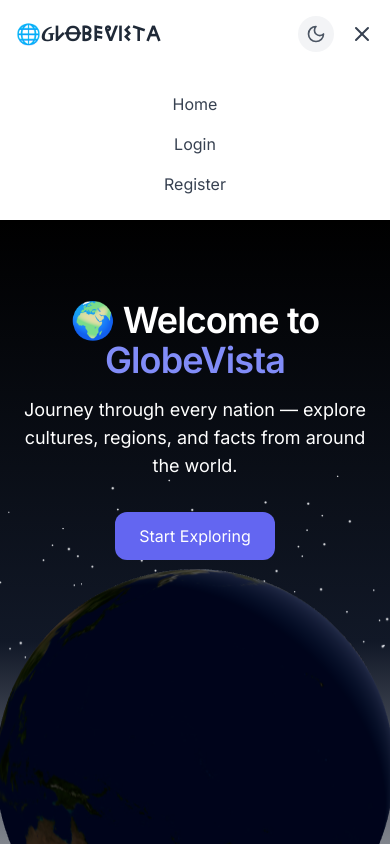
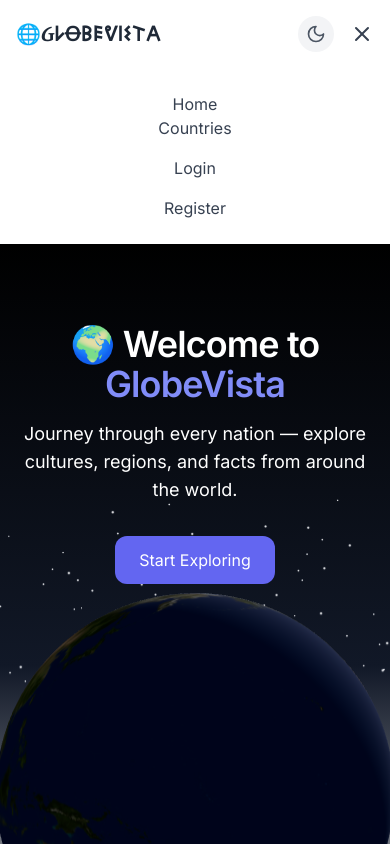
Before and after one commit to nimashag/GlobeVista, a React (Vite) app in the folder frontend/: page / in a window 390 px wide. Both pictures are taken after a click on the button 362 px from the left and 34 px from the top of the page. Shown: the top 844 px of the page. Built offline with nearby package versions, Linux system fonts and the light colour scheme.

Commit message:
Update nav bar

```diff
--- a/frontend/src/components/Navbar.jsx
+++ b/frontend/src/components/Navbar.jsx
@@ -93,6 +93,7 @@ function Navbar() {
       {mobileOpen && (
         <div className="md:hidden bg-white dark:bg-gray-800 py-6 px-6 text-center text-gray-700 dark:text-gray-200 space-y-4">
           <Link to="/" className="block hover:text-blue-500">Home</Link>
+          <Link to="/countries" className="hover:text-blue-500">Countries</Link>
           {user && (
             <Link to="/favorites" className="block hover:text-blue-500">Favorites</Link>
           )}
```
